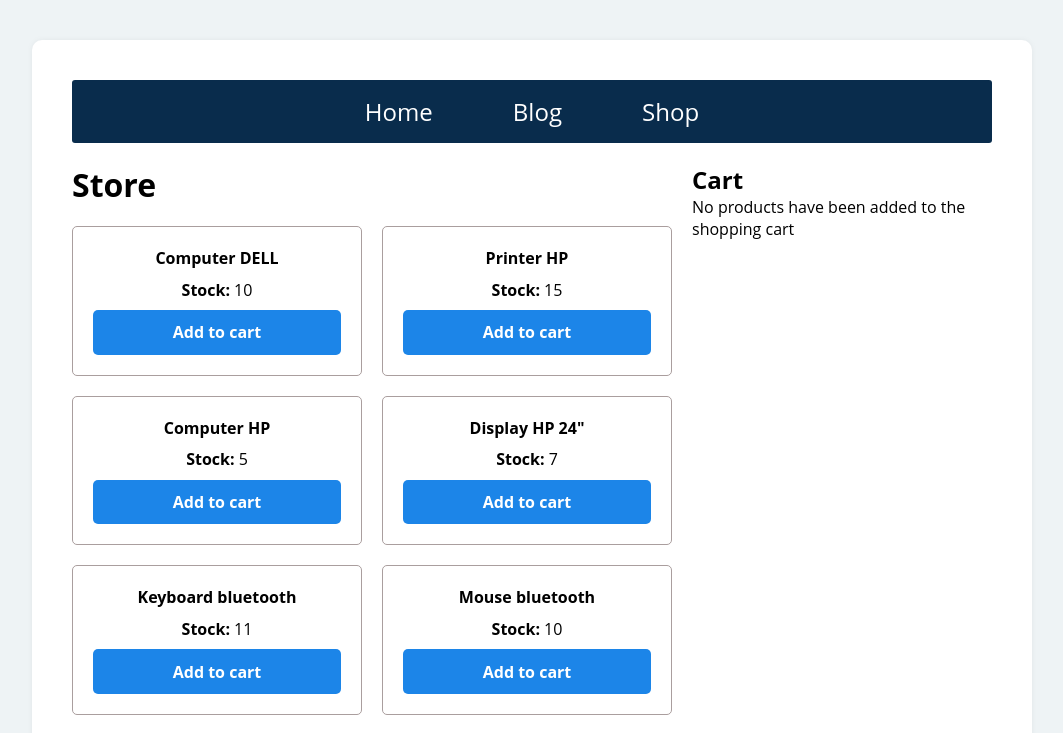
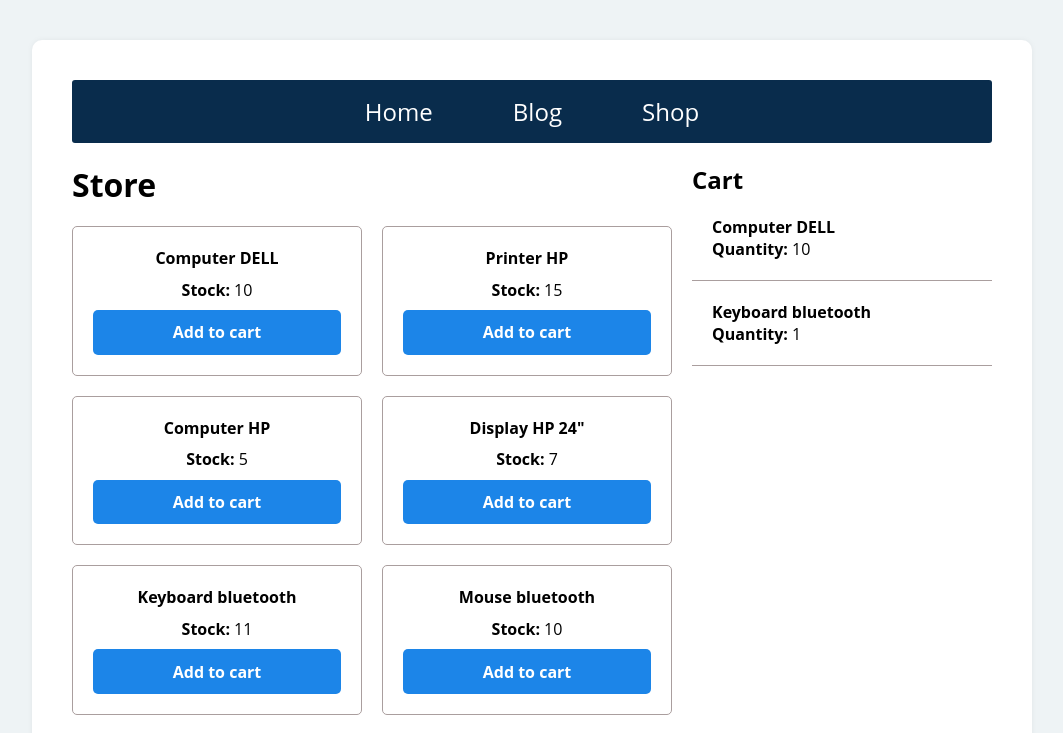
Before and after one commit to clasesucatmarlon/example-cart-shop, a React (Create React App) app: page /shop in a window 1280 px wide. Shown: the top 733 px of the page, without its empty margins (108-1171 px from the left). Built offline with nearby package versions, Linux system fonts and the light colour scheme.

Commit message:
CS-FE:FEAT 7 Connected cart section to global stat

```diff
--- a/src/App.jsx
+++ b/src/App.jsx
@@ -48,7 +48,7 @@ const App = () => {
 
 	// reducer función que permite administrar nuestro estado global
 	const store = createStore(reducer);
-	console.log(store.getState()); // Mostrar los elementos del estado global
+	// console.log(store.getState()); // Mostrar los elementos del estado global
 
 	return (
 		<Provider store={store}>
@@ -69,7 +69,7 @@ const App = () => {
 				</main>
 
 				<aside>
-					<Cart listCart={listCart} />
+					<Cart />
 				</aside>
 			</Container>
 		</Provider>
--- a/src/components/cart/Cart.jsx
+++ b/src/components/cart/Cart.jsx
@@ -1,6 +1,7 @@
 import React from 'react';
 import { PropTypes } from 'prop-types';
 import styled from 'styled-components';
+import { connect } from 'react-redux';
 
 const Cart = ({ listCart }) => {
 	return (
@@ -46,4 +47,15 @@ const Quantity = styled.p`
 	}
 `;
 
-export default Cart;
+/**
+ * This function takes the state of the Redux store as an argument and returns an object that maps the
+ * state to the props of the component.
+ * @returns The state of the store.
+ */
+const mapStateToProps = (state) => {
+	return {
+		listCart: state.cart,
+	};
+};
+
+export default connect(mapStateToProps)(Cart);
--- a/src/data/dataProducts.js
+++ b/src/data/dataProducts.js
@@ -8,7 +8,10 @@ const stateInitial = {
 		{ id: 6, name: 'Mouse bluetooth', stock: 10 },
 		{ id: 7, name: 'Laptop HP 17"', stock: 10 },
 	],
-	cart: [],
+	cart: [
+		{ id: 1, name: 'Computer DELL', quantity: 10 },
+		{ id: 5, name: 'Keyboard bluetooth', quantity: 1 },
+	],
 };
 
 export default stateInitial;
```
